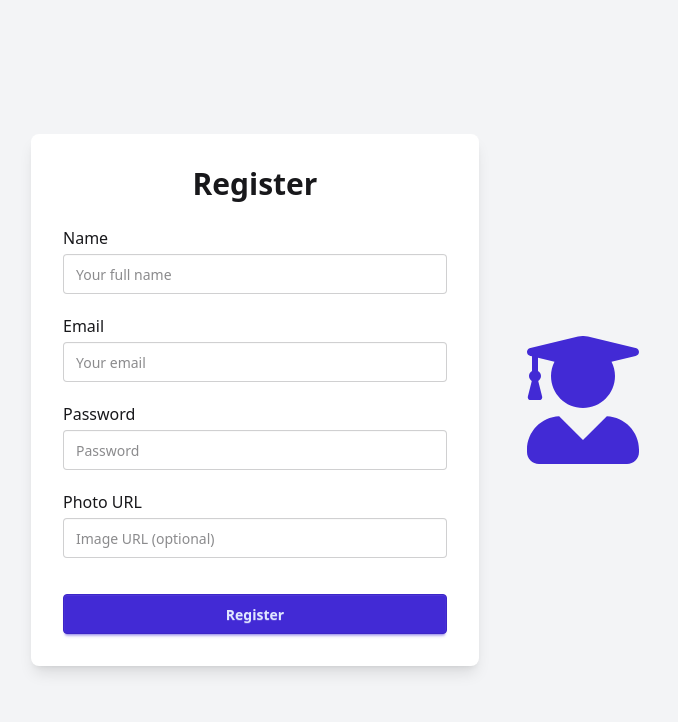
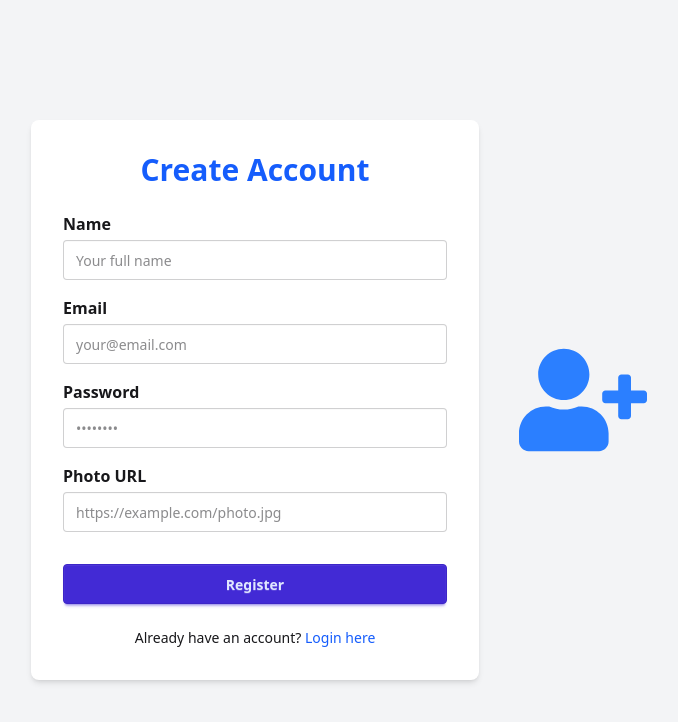
Before and after one commit to buildwithjasim/EduMange-Client, a React (Vite) app: page /register in a window 1280 px wide. Shown: the top 722 px of the page, without its empty margins (301-979 px from the left). Built offline with nearby package versions, Linux system fonts and the light colour scheme; no server answers.

Commit message:
AuthContext and AuthProvider component is added

```diff
--- a/package.json
+++ b/package.json
@@ -21,6 +21,7 @@
     "react-responsive-carousel": "^3.2.23",
     "react-router": "^7.6.3",
     "react-router-dom": "^7.7.0",
+    "react-toastify": "^11.0.5",
     "router": "^2.2.0",
     "sweetalert2": "^11.22.2",
     "tailwindcss": "^4.1.11"
--- a/src/components/Navbar/Navbar.jsx
+++ b/src/components/Navbar/Navbar.jsx
@@ -1,15 +1,17 @@
-import { NavLink, useNavigate } from 'react-router';
+import { Link, NavLink, useNavigate } from 'react-router';
 import { useContext } from 'react';
-// import { AuthContext } from '../context/AuthProvider';
-import EduLogo from '../../assets/Brands/edulogo.png';
-// import { toast } from 'react-toastify';
+import EduLogo from '../../assets/Brands/eduLogo.png';
+import { AuthContext } from '../../contexts/AuthContext/AuthContext';
+import { toast } from 'react-toastify';
 const Navbar = () => {
-  // const { user, logout } = useContext(AuthContext);
+  const { user, logOut } = useContext(AuthContext);
+  console.log(user);
+
   const navigate = useNavigate();
 
   const handleLogout = async () => {
     try {
-      await logout();
+      await logOut();
       toast.success('Logged out successfully!');
       navigate('/login');
     } catch (error) {
@@ -23,22 +25,12 @@ const Navbar = () => {
       <NavLink to="/" className="btn btn-ghost">
         Home
       </NavLink>
-      <NavLink to="/groups" className="btn btn-ghost">
+      <NavLink to="/classes" className="btn btn-ghost">
         All Classes
       </NavLink>
-      <NavLink to="/groups" className="btn btn-ghost">
+      <NavLink to="/teach" className="btn btn-ghost">
         Teach on EduManage
       </NavLink>
-      {/* {user && (
-        <>
-          <NavLink to="/createGroup" className="btn btn-ghost">
-            Create Group
-          </NavLink>
-          <NavLink to="/myGroups" className="btn btn-ghost">
-            My Groups
-          </NavLink>
-        </>
-      )} */}
     </>
   );
 
@@ -88,34 +80,38 @@ const Navbar = () => {
           <div className="hidden md:flex gap-2">{navItems}</div>
 
           {/* User Section */}
-          {/* {user ? (
+          <div className="navbar-end">
+            {!user ? (
+              <Link to="/login" className="btn btn-outline btn-sm">
+                Sign In
+              </Link>
+            ) : (
               <div className="dropdown dropdown-end">
-              <div
-                tabIndex={0}
-                className="avatar tooltip"
-                data-tooltip-id="user-tooltip"
-              >
-                <div className="w-10 rounded-full ring ring-primary ring-offset-base-100 ring-offset-2 cursor-pointer">
-                  <img src={user.photoURL} alt="User Avatar" />
+                <div tabIndex={0} className="btn btn-ghost btn-circle avatar">
+                  <div className="w-10 rounded-full ring ring-primary ring-offset-2">
+                    <img
+                      src={user.photoURL || '/default-avatar.png'}
+                      alt="avatar"
+                    />
                   </div>
                 </div>
-
                 <ul
                   tabIndex={0}
-                className="mt-3 z-[1] p-2 shadow menu menu-sm dropdown-content bg-base-200 rounded-box w-52"
+                  className="mt-3 z-[1] p-2 shadow menu menu-sm dropdown-content bg-base-100 rounded-box w-52"
                 >
                   <li>
-                  <Tooltip id="user-tooltip">{user.displayName}</Tooltip>
-                  <button>Dashboard</button>
+                    <span className="font-semibold">{user.displayName}</span>
+                  </li>
+                  <li>
+                    <Link to="/dashboard">Dashboard</Link>
+                  </li>
+                  <li>
                     <button onClick={handleLogout}>Logout</button>
                   </li>
                 </ul>
               </div>
-          ) : (
-            <NavLink to="/login" className="btn btn-primary">
-              Login
-            </NavLink>
-          )} */}
+            )}
+          </div>
         </div>
       </div>
     </div>
--- /dev/null
+++ b/src/contexts/AuthContext/AuthContext.jsx
@@ -0,0 +1,3 @@
+import { createContext } from 'react';
+
+export const AuthContext = createContext();
--- /dev/null
+++ b/src/contexts/AuthContext/AuthProvider.jsx
@@ -0,0 +1,59 @@
+import React, { useEffect, useState } from 'react';
+import { auth } from '../../Firebase/firebase.init';
+import {
+  createUserWithEmailAndPassword,
+  GoogleAuthProvider,
+  onAuthStateChanged,
+  signInWithEmailAndPassword,
+  signInWithPopup,
+  signOut,
+} from 'firebase/auth';
+import { AuthContext } from './AuthContext';
+
+const provider = new GoogleAuthProvider();
+
+export default function AuthProvider({ children }) {
+  const [user, setUser] = useState(null);
+
+  const [loading, setLoading] = useState(true);
+
+  const registerUser = (email, password) => {
+    setLoading(true);
+    return createUserWithEmailAndPassword(auth, email, password);
+  };
+
+  const loginUser = (email, password) => {
+    setLoading(true);
+    return signInWithEmailAndPassword(auth, email, password);
+  };
+
+  const googleLogin = () => {
+    return signInWithPopup(auth, provider);
+  };
+
+  const logOut = () => {
+    setLoading(true);
+    return signOut(auth);
+  };
+
+  useEffect(() => {
+    const unSubscribe = onAuthStateChanged(auth, currentUser => {
+      setUser(currentUser);
+      setLoading(false);
+    });
+    return () => {
+      unSubscribe();
+    };
+  }, []);
+  const authInfo = {
+    user,
+    loading,
+    registerUser,
+    loginUser,
+    googleLogin,
+    logOut,
+  };
+  return (
+    <AuthContext.Provider value={authInfo}>{children}</AuthContext.Provider>
+  );
+}
--- a/src/main.jsx
+++ b/src/main.jsx
@@ -3,8 +3,11 @@ import { createRoot } from 'react-dom/client';
 import './index.css';
 import { RouterProvider } from 'react-router';
 import { router } from './router/router.jsx';
+import AuthProvider from './contexts/AuthContext/AuthProvider.jsx';
 createRoot(document.getElementById('root')).render(
   <StrictMode>
-    <RouterProvider router={router} />
+    <AuthProvider>
+      <RouterProvider router={router} />
+    </AuthProvider>
   </StrictMode>
 );
--- a/src/pages/Authentication/Login/Login.jsx
+++ b/src/pages/Authentication/Login/Login.jsx
@@ -1,9 +1,11 @@
-import React from 'react';
+import React, { useContext } from 'react';
 import { useForm } from 'react-hook-form';
 import { FaSignInAlt } from 'react-icons/fa';
-import { Link } from 'react-router';
+import { Link, Navigate } from 'react-router';
+import { AuthContext } from '../../../contexts/AuthContext/AuthContext';
 
 const Login = () => {
+  const { loginUser, googleLogin } = useContext(AuthContext);
   const {
     register,
     handleSubmit,
@@ -12,12 +14,18 @@ const Login = () => {
 
   const onSubmit = data => {
     console.log('Login Data:', data);
+    loginUser();
     // Handle login logic here (Firebase Auth + backend)
   };
 
   const handleGoogleSignIn = () => {
-    // Handle Google sign-in logic here
-    console.log('Google Sign-In Clicked');
+    googleLogin()
+      .then(result => {
+        console.log(result);
+      })
+      .catch(error => {
+        console.log(error);
+      });
   };
 
   return (
--- a/src/pages/Authentication/Register/Register.jsx
+++ b/src/pages/Authentication/Register/Register.jsx
@@ -1,27 +1,42 @@
-import React from 'react';
+import React, { useContext } from 'react';
 import { useForm } from 'react-hook-form';
-import { FaUserGraduate } from 'react-icons/fa';
+import { FaUserPlus } from 'react-icons/fa';
+import { Link } from 'react-router-dom';
+import { AuthContext } from '../../../contexts/AuthContext/AuthContext';
 
 const Register = () => {
   const {
     register,
     handleSubmit,
     formState: { errors },
+    reset,
   } = useForm();
 
+  const { registerUser } = useContext(AuthContext);
+
   const onSubmit = data => {
-    console.log('Form Data:', data);
-    // Handle registration logic here (Firebase Auth + backend)
+    registerUser(data.email, data.password)
+      .then(result => {
+        console.log(result.user);
+      })
+      .catch(error => {
+        console.log(error);
+      });
+    // TODO: Save user to DB + set role = 'student' by default
+    reset();
   };
 
   return (
     <div className="min-h-screen flex flex-col md:flex-row items-center justify-center bg-gray-100 p-4">
-      {/* Left: Register Form */}
-      <div className="bg-white p-8 rounded-lg shadow-lg max-w-md w-full">
-        <h2 className="text-3xl font-bold mb-6 text-center">Register</h2>
-        <form onSubmit={handleSubmit(onSubmit)} className="space-y-5">
+      {/* Left Column: Register Form */}
+      <div className="bg-white shadow-md rounded-lg p-8 w-full max-w-md">
+        <h2 className="text-3xl font-bold mb-6 text-center text-blue-600">
+          Create Account
+        </h2>
+        <form onSubmit={handleSubmit(onSubmit)} className="space-y-4">
+          {/* Name */}
           <div>
-            <label className="block mb-1 font-medium">Name</label>
+            <label className="block mb-1 font-semibold">Name</label>
             <input
               type="text"
               {...register('name', { required: 'Name is required' })}
@@ -29,71 +44,84 @@ const Register = () => {
               placeholder="Your full name"
             />
             {errors.name && (
-              <p className="text-red-500 text-sm mt-1">{errors.name.message}</p>
+              <p className="text-red-500 text-sm">{errors.name.message}</p>
             )}
           </div>
 
+          {/* Email */}
           <div>
-            <label className="block mb-1 font-medium">Email</label>
+            <label className="block mb-1 font-semibold">Email</label>
             <input
               type="email"
               {...register('email', {
                 required: 'Email is required',
                 pattern: {
-                  value: /^[a-zA-Z0-9_.+-]+@[a-zA-Z0-9-]+\.[a-zA-Z0-9-.]+$/,
-                  message: 'Invalid email address',
+                  value: /^\S+@\S+$/i,
+                  message: 'Invalid email format',
                 },
               })}
               className="input input-bordered w-full"
-              placeholder="Your email"
+              placeholder="your@email.com"
             />
             {errors.email && (
-              <p className="text-red-500 text-sm mt-1">
-                {errors.email.message}
-              </p>
+              <p className="text-red-500 text-sm">{errors.email.message}</p>
             )}
           </div>
 
+          {/* Password */}
           <div>
-            <label className="block mb-1 font-medium">Password</label>
+            <label className="block mb-1 font-semibold">Password</label>
             <input
               type="password"
               {...register('password', {
                 required: 'Password is required',
                 minLength: {
                   value: 6,
-                  message: 'Password must be at least 6 characters',
+                  message: 'Minimum 6 characters required',
                 },
               })}
               className="input input-bordered w-full"
-              placeholder="Password"
+              placeholder="••••••••"
             />
             {errors.password && (
-              <p className="text-red-500 text-sm mt-1">
-                {errors.password.message}
-              </p>
+              <p className="text-red-500 text-sm">{errors.password.message}</p>
             )}
           </div>
 
+          {/* Photo URL */}
           <div>
-            <label className="block mb-1 font-medium">Photo URL</label>
+            <label className="block mb-1 font-semibold">Photo URL</label>
             <input
               type="text"
-              {...register('photoURL')}
+              {...register('photoURL', { required: 'Photo URL is required' })}
               className="input input-bordered w-full"
-              placeholder="Image URL (optional)"
+              placeholder="https://example.com/photo.jpg"
             />
+            {errors.photoURL && (
+              <p className="text-red-500 text-sm">{errors.photoURL.message}</p>
+            )}
           </div>
 
           <button type="submit" className="btn btn-primary w-full mt-4">
             Register
           </button>
         </form>
+
+        {/* Link to Login */}
+        <p className="text-sm text-center mt-6">
+          Already have an account?{' '}
+          <Link
+            to="/login"
+            className="text-blue-600 hover:underline font-medium"
+          >
+            Login here
+          </Link>
+        </p>
       </div>
 
-      {/* Right: Icon Section */}
-      <div className="flex justify-center items-center mt-10 md:mt-0 md:ml-10 text-primary text-[8rem]">
-        <FaUserGraduate />
+      {/* Right Column: Icon */}
+      <div className="text-blue-500 text-[8rem] hidden md:flex items-center justify-center ml-10">
+        <FaUserPlus />
       </div>
     </div>
   );
--- /dev/null
+++ b/src/routes/PrivateRoute.jsx
@@ -0,0 +1,14 @@
+import React, { Children, useContext } from 'react';
+import { AuthContext } from '../contexts/AuthContext/AuthContext';
+import { Navigate } from 'react-router';
+
+export default function PrivateRoute({ Children }) {
+  const { user, loading } = useContext(AuthContext);
+  if (loading) {
+    <span className="loading loading-dots loading-xl"></span>;
+  }
+  if (!user) {
+    <Navigate to="/login"></Navigate>;
+  }
+  return Children;
+}
```
Also changed, not shown: 1 other file (tests, documents, lock files or other folders). Lines whose indentation alone changed are shown as unchanged.
